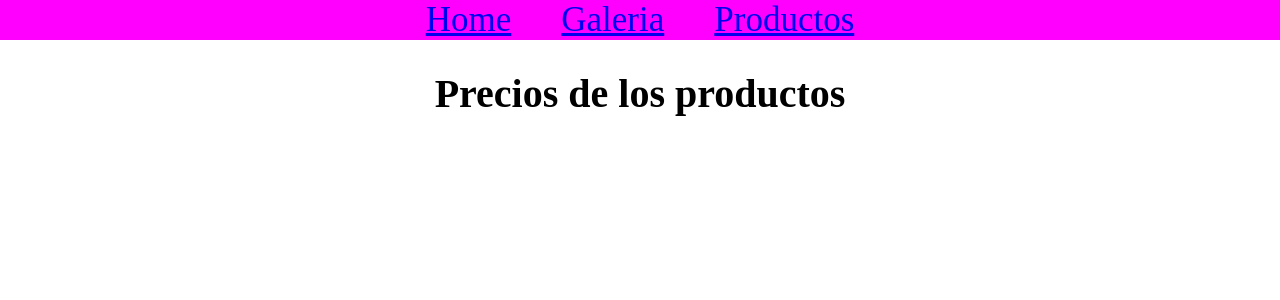
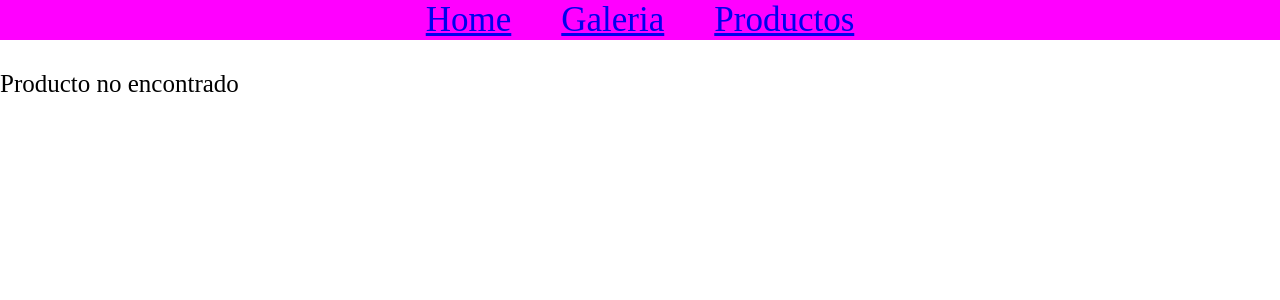
Before and after one commit to dan13l25/Preentrega2-Daniel-Aleman, a React (Create React App) app: page /productos/1 in a window 1280 px wide. Shown: the top 300 px of the page. Built offline with nearby package versions, Linux system fonts and the light colour scheme.

Commit message:
renderizado

```diff
--- a/package.json
+++ b/package.json
@@ -2,7 +2,6 @@
   "name": "comercio",
   "version": "0.1.0",
   "private": true,
-  "homepage": "https//dan13l25.github.io/Preentrega2-Daniel-Aleman",
   "dependencies": {
     "@testing-library/jest-dom": "^5.17.0",
     "@testing-library/react": "^13.4.0",
@@ -14,6 +13,8 @@
     "web-vitals": "^2.1.4"
   },
   "scripts": {
+    "predeploy": "npm run build",
+    "deploy":"gh-pages -d build",
     "start": "react-scripts start",
     "build": "react-scripts build",
     "test": "react-scripts test",
--- a/src/pages/Detalle.js
+++ b/src/pages/Detalle.js
@@ -1,11 +1,28 @@
+import { useParams, Link } from "react-router-dom"
+import listaProductos from "../data";
 
+function Detalle() {
+    const { productoId } = useParams();
+    const detalle = listaProductos.find((producto) => producto.id == productoId);
 
-function Detalle (){
+    // Verificar si 'detalle' está definido
+    if (!detalle) {
+      return <p>Producto no encontrado</p>;
+    }
+
+    // Desestructurar 'detalle' solo si está definido
+    const {image, title, price, description} = detalle;
+
     return (
-        <div>
-            <h2>Precios de los productos</h2>
-        </div>
-    )
-}
+      <div>
+        <h2>Precios de los productos</h2>
+        <img src={image} alt={title} />
+        <h2>{title} </h2>
+        <h2>{price} </h2>
+        <h2>{description}</h2>
+        <Link to="/productos">Volver</Link>
+      </div>
+    );
+  }
 
-export default Detalle
+ export default Detalle
--- a/src/pages/Productos.js
+++ b/src/pages/Productos.js
@@ -1,5 +1,6 @@
 import listaProductos from "../data";
 import "./Productos.css"
+import { Link } from "react-router-dom";
 
 function Productos(){
 
@@ -12,7 +13,7 @@ function Productos(){
                         <article key={producto.id}>
                             <h4>{producto.title}</h4>
                             <img src={producto.image} alt={producto.title}/>
-                            <p>Link</p>
+                            <Link to={`/productos/${producto.id}`}>Precio y detalle</Link>
                         </article>
                     )
                 })}
```
Also changed, not shown: 1 other file (tests, documents, lock files or other folders).
